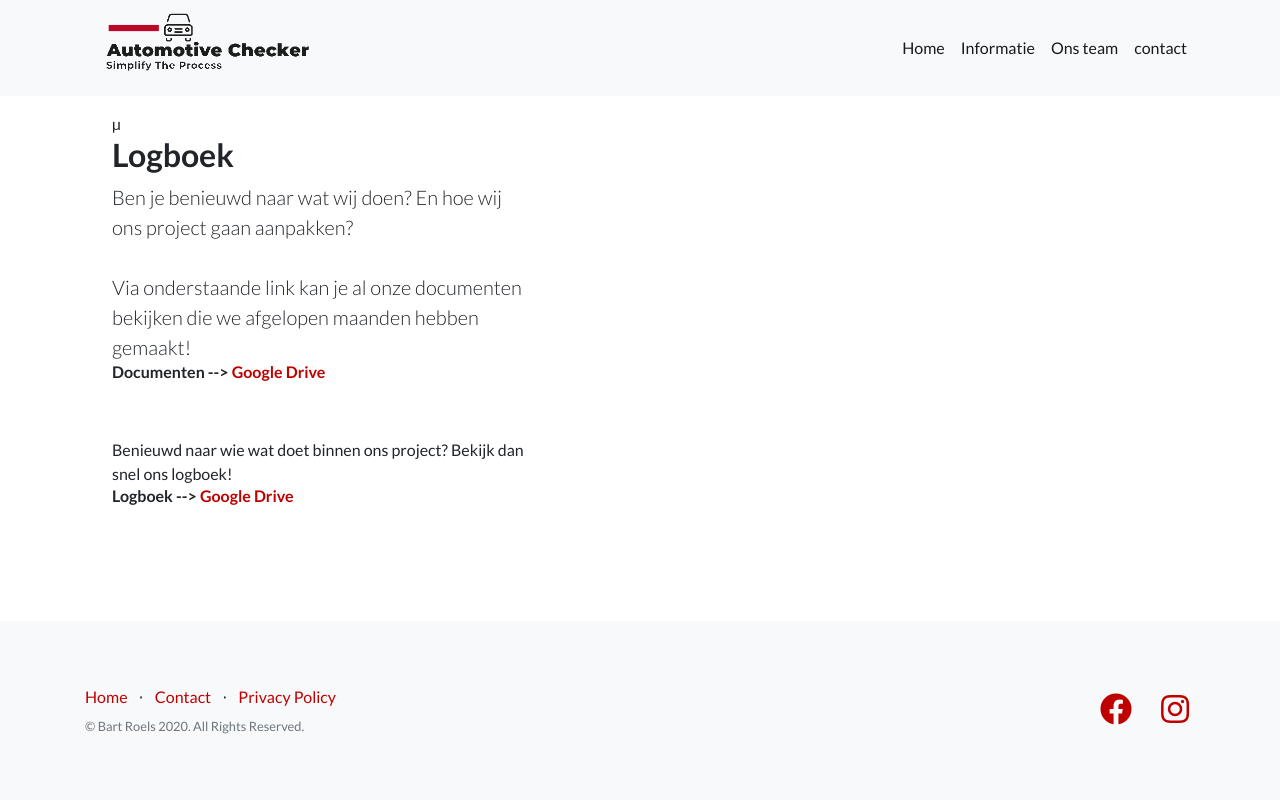
After one commit to Bart-Roels/WebsiteGIP, a PHP site: page /Logboek.html in a window 1280 px wide. The commit adds this page. Run offline with PHP 8.4, Linux system fonts and the light colour scheme.

Commit message:
laatste versie

```diff
--- a/ErrorPage/ErrorPage.html
+++ b/ErrorPage/ErrorPage.html
@@ -4,7 +4,7 @@
 <meta http-equiv="Content-type" content="text/html; charset=UTF-8">
 <body class="loading">
   <h1>500</h1>
-  <h2>Unexpected Error, Nog niet geïmplementeerd <b>:(</b></h2>
+  <h2>Unexpected Error, Nog niet geïmplementeerd :( <br> Terrug naar homepage? <a href="../index.php">Home</a></b></h2>
   <div class="gears">
     <div class="gear one">
       <div class="bar"></div>
--- /dev/null
+++ b/Logboek.html
@@ -0,0 +1,125 @@
+<!DOCTYPE html>
+<html lang="en">
+
+<head>
+
+  <meta charset="utf-8">
+  <meta name="viewport" content="width=device-width, initial-scale=1, shrink-to-fit=no">
+  <meta name="description" content="">
+  <meta name="author" content="">
+
+  <title>Contact</title>
+
+  <!-- Bootstrap core CSS -->
+  <link href="vendor/bootstrap/css/bootstrap.min.css" rel="stylesheet">
+
+  <!-- Custom fonts for this template -->
+  <link href="vendor/fontawesome-free/css/all.min.css" rel="stylesheet">
+  <link href="vendor/simple-line-icons/css/simple-line-icons.css" rel="stylesheet" type="text/css">
+  <link href="https://fonts.googleapis.com/css?family=Lato:300,400,700,300italic,400italic,700italic" rel="stylesheet"
+    type="text/css">
+
+  <!-- Custom styles for this template -->
+  <link href="css/landing-page.min.css" rel="stylesheet">
+
+</head>
+
+<body>
+
+  <!-- Navigation -->
+  <nav class="navbar navbar-expand-lg navbar-light bg-light fixed-top">
+    <div class="container">
+      <a class="navbar-brand" href="#"> </a>
+      <img class="logo" src="img/Logo1 Versie2.PNG">
+      </a>
+      <button class="navbar-toggler" type="button" data-toggle="collapse" data-target="#navbarResponsive"
+        aria-controls="navbarResponsive" aria-expanded="false" aria-label="Toggle navigation">
+        <span class="navbar-toggler-icon"></span>
+      </button>
+      <div class="collapse navbar-collapse" id="navbarResponsive">
+        <ul class="navbar-nav ml-auto">
+          <li class="nav-item active">
+            <a class="nav-link" href="index.php#Home">Home</a>
+          </li>
+          <li class="nav-item active">
+            <a class="nav-link" href="index.php#Informatie">Informatie</a>
+          </li>
+          <li class="nav-item active">
+            <a class="nav-link" href="index.php#Team">Ons team</a>
+          </li>
+          <li class="nav-item active">
+            <a class="nav-link" href="contact.html">contact</a>
+          </li>
+        </ul>
+      </div>
+    </div>
+  </nav>
+
+
+
+
+  <!-- Showcase stukje met foto's -->
+  <section class="showcase">
+    <div class="container-fluid p-0">
+      <div class="row no-gutters">
+        <div class="col-lg-6 order-lg-1 my-auto showcase-text">µ
+          <h2>Logboek</h2>
+          <p class="lead mb-0">
+            Ben je benieuwd naar wat wij doen? En hoe wij ons project gaan aanpakken? <br> </br>
+            Via onderstaande link kan je al onze documenten bekijken die we afgelopen maanden hebben gemaakt!
+            <h6>Documenten --> <a href="https://drive.google.com/drive/folders/1MTGwDoxNH1F0WM6CAYE1-2pzv1H3F9TR?usp=sharing">Google Drive</a></h6> <br> </br>
+
+            Benieuwd naar wie wat doet binnen ons project?
+            Bekijk dan snel ons logboek!
+            <h6>Logboek --> <a href="https://drive.google.com/file/d/1sRXl_seyon13AjQ4x_UHa4vR5RumNdXF/view?usp=sharing">Google Drive</a></h6>
+            </p>
+        </div>
+      </div>
+    </div>
+  </section>
+
+  <!-- Footerf -->
+  <footer class="footer bg-light fixed-bottom">
+    <div class="container">
+      <div class="row">
+        <div class="col-lg-6 h-100 text-center text-lg-left my-auto">
+          <ul class="list-inline mb-2">
+            <li class="list-inline-item">
+              <a href="index.php#Home">Home</a>
+            </li>
+            <li class="list-inline-item">&sdot;</li>
+            <li class="list-inline-item">
+              <a href="ErrorPage/ErrorPage.html">Contact</a>
+            </li>
+            <li class="list-inline-item">&sdot;</li>
+            <li class="list-inline-item">
+              <a href="PrivacyPolicy.html">Privacy Policy</a>
+            </li>
+          </ul>
+          <p class="text-muted small mb-4 mb-lg-0">&copy; Bart Roels 2020. All Rights Reserved.</p>
+        </div>
+        <div class="col-lg-6 h-100 text-center text-lg-right my-auto">
+          <ul class="list-inline mb-0">
+            <li class="list-inline-item mr-3">
+              <a href="https://www.facebook.com/profile.php?id=100009685365290">
+                <i class="fab fa-facebook fa-2x fa-fw"></i>
+              </a>
+            </li>
+            <li class="list-inline-item">
+              <a href="https://www.instagram.com/bart__roels/?hl=en">
+                <i class="fab fa-instagram fa-2x fa-fw"></i>
+              </a>
+            </li>
+          </ul>
+        </div>
+      </div>
+    </div>
+  </footer>
+
+  <!-- Bootstrap core JavaScript -->
+  <script src="vendor/jquery/jquery.min.js"></script>
+  <script src="vendor/bootstrap/js/bootstrap.bundle.min.js"></script>
+
+</body>
+
+</html>
--- a/contact.php
+++ b/contact.php
@@ -8,7 +8,7 @@
   <meta name="description" content="">
   <meta name="author" content="">
 
-  <title>Home</title>
+  <title>Contact</title>
 
   <!-- Bootstrap core CSS -->
   <link href="vendor/bootstrap/css/bootstrap.min.css" rel="stylesheet">
@@ -180,7 +180,6 @@
     </div>
   </footer>
 
-
   <!-- Bootstrap core JavaScript -->
   <script src="vendor/jquery/jquery.min.js"></script>
   <script src="vendor/bootstrap/js/bootstrap.bundle.min.js"></script>
```
Also changed, not shown: PrivacyPolicy.html (+3 -9 lines), index.php (+14 -21 lines).
